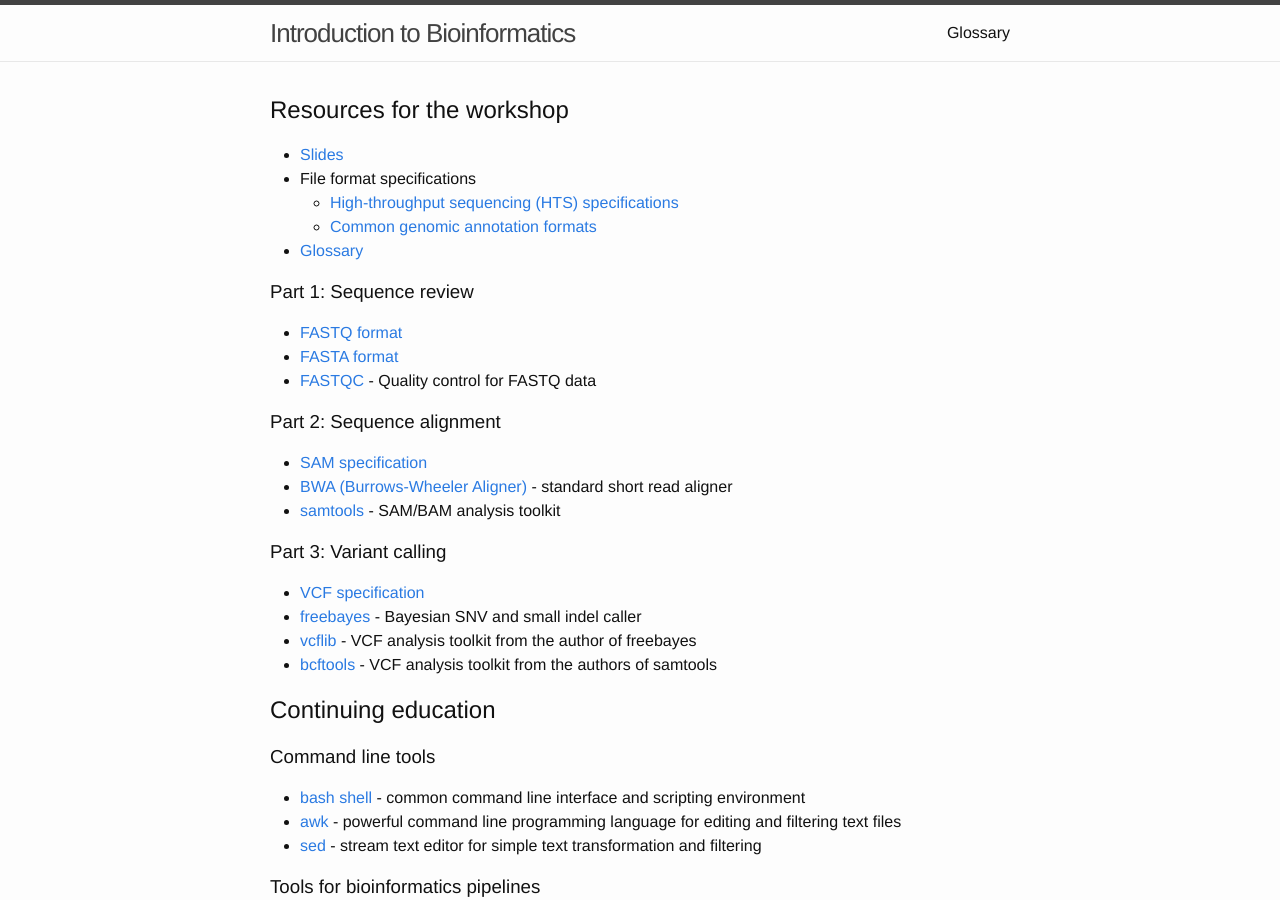
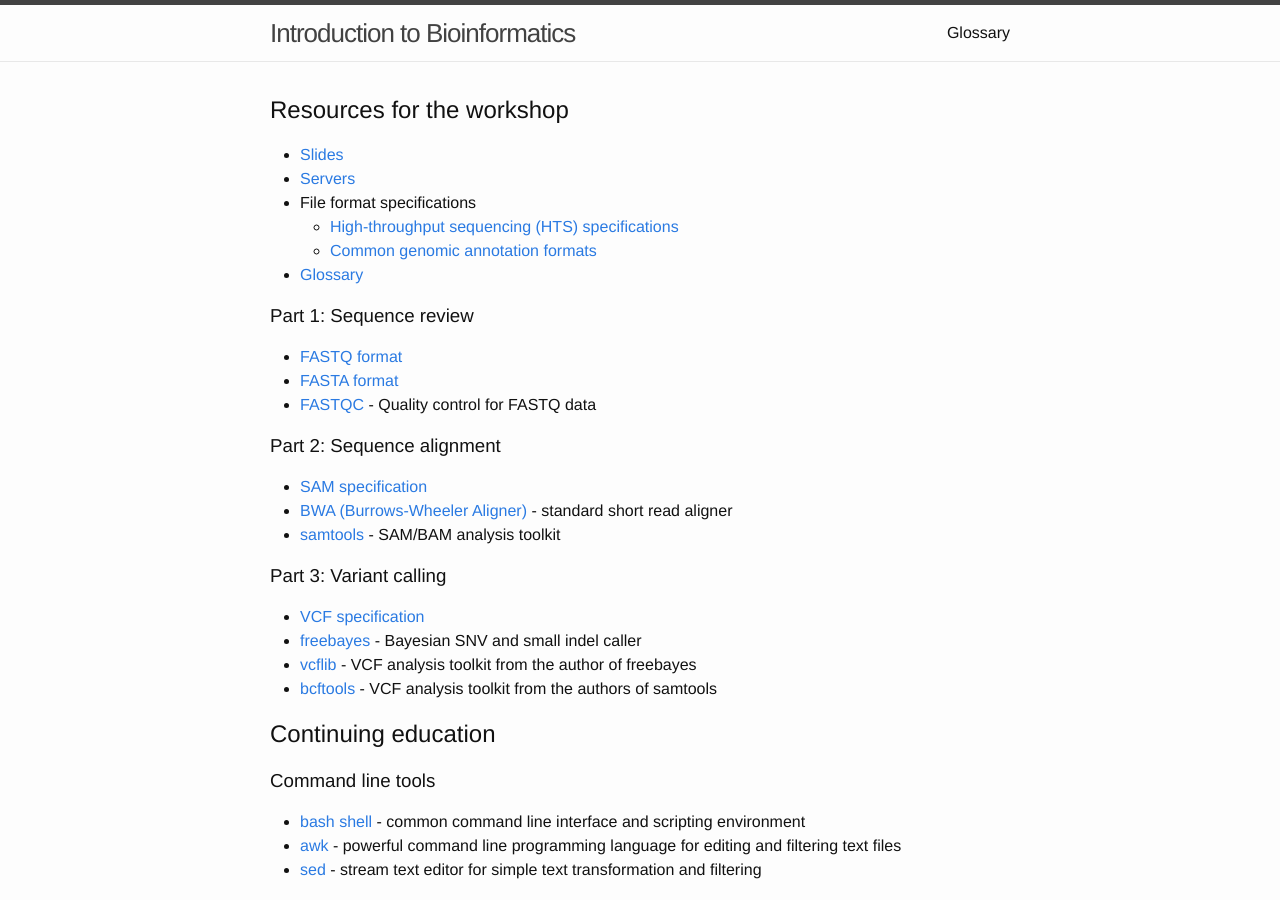
Before and after one commit to huddlej/workshop-wwu-2016, a Jekyll site: the page built from index.md, in a window 1280 px wide and 900 px high. Built offline with Jekyll 4.4.1, drawn with Linux system fonts in a browser that asks for light colours.

Commit message:
added link to servers page.

```diff
--- a/index.md
+++ b/index.md
@@ -5,6 +5,7 @@ layout: default
 ## Resources for the workshop
 
   * [Slides](slides/index.html)
+  * [Servers](servers.html)
   * File format specifications
     * [High-throughput sequencing (HTS) specifications](http://samtools.github.io/hts-specs/)
     * [Common genomic annotation formats](http://genome.ucsc.edu/FAQ/FAQformat.html)
```
